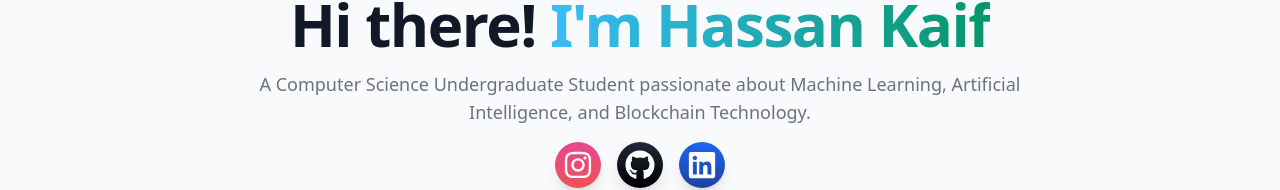
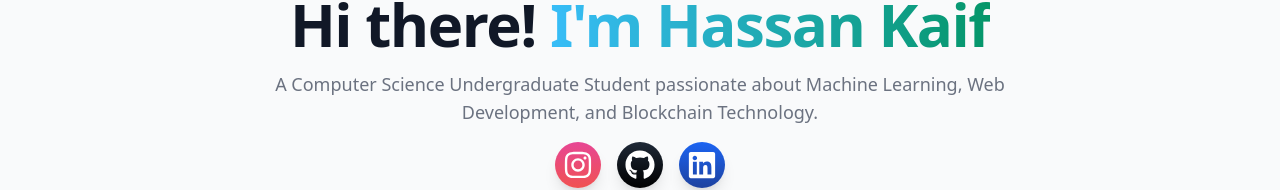
Before and after one commit to Hassankaif/Portfolio, a React (Vite) app: page / in a window 1280 px wide. Shown: the part 246-436 px from the top of the page. Built offline with nearby package versions, Linux system fonts and the light colour scheme.

Commit message:
fix links

```diff
--- a/src/components/HomeContent.jsx
+++ b/src/components/HomeContent.jsx
@@ -10,7 +10,7 @@ const HomeContent = () => {
           Hi there! <span class="text-transparent bg-clip-text bg-gradient-to-r to-emerald-600 from-sky-400" >I'm Hassan Kaif</span>
           </h1>
           <p class="mt-4 text-lg font-normal text-gray-500 dark:text-gray-400 sm:px-16 lg:px-48">
-          A Computer Science Undergraduate Student passionate about Machine Learning, Artificial Intelligence, and Blockchain Technology.
+          A Computer Science Undergraduate Student passionate about Machine Learning, Web Development, and Blockchain Technology.
           </p>
           <SocialIcons/>
           <a href="https://drive.google.com/file/d/1PjTJ7W8VpuWuiRrD4OtPtDliaz8PJe5t/view?usp=sharing" download="Resume_Hassan.pdf">
```
